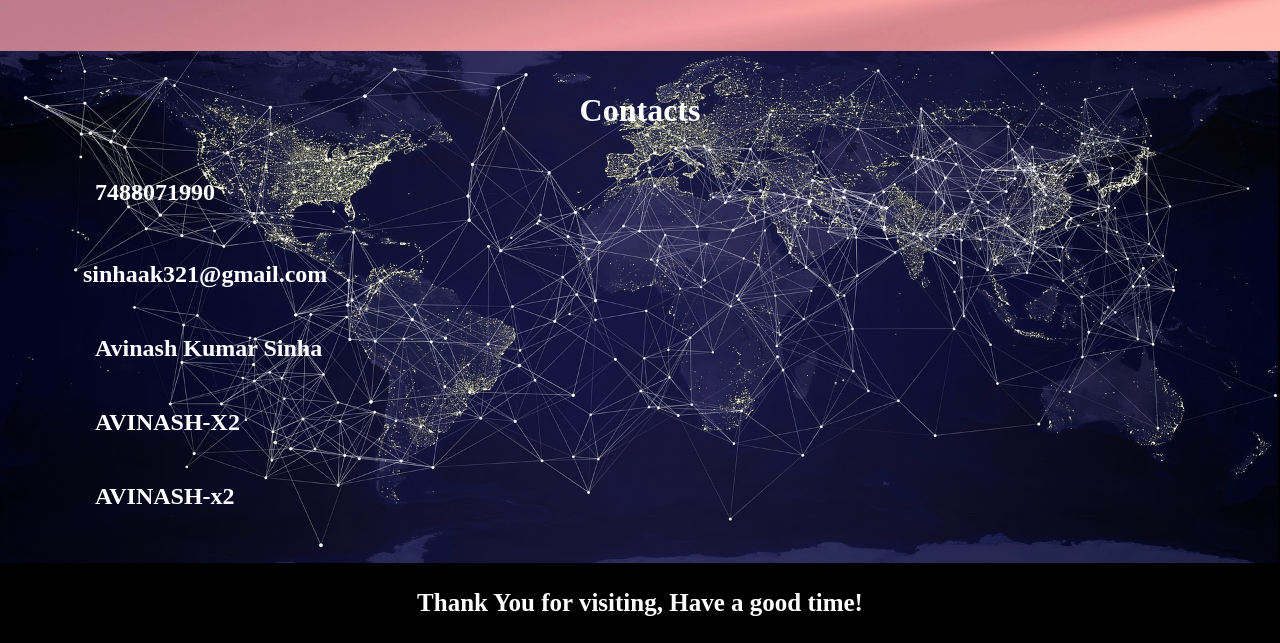
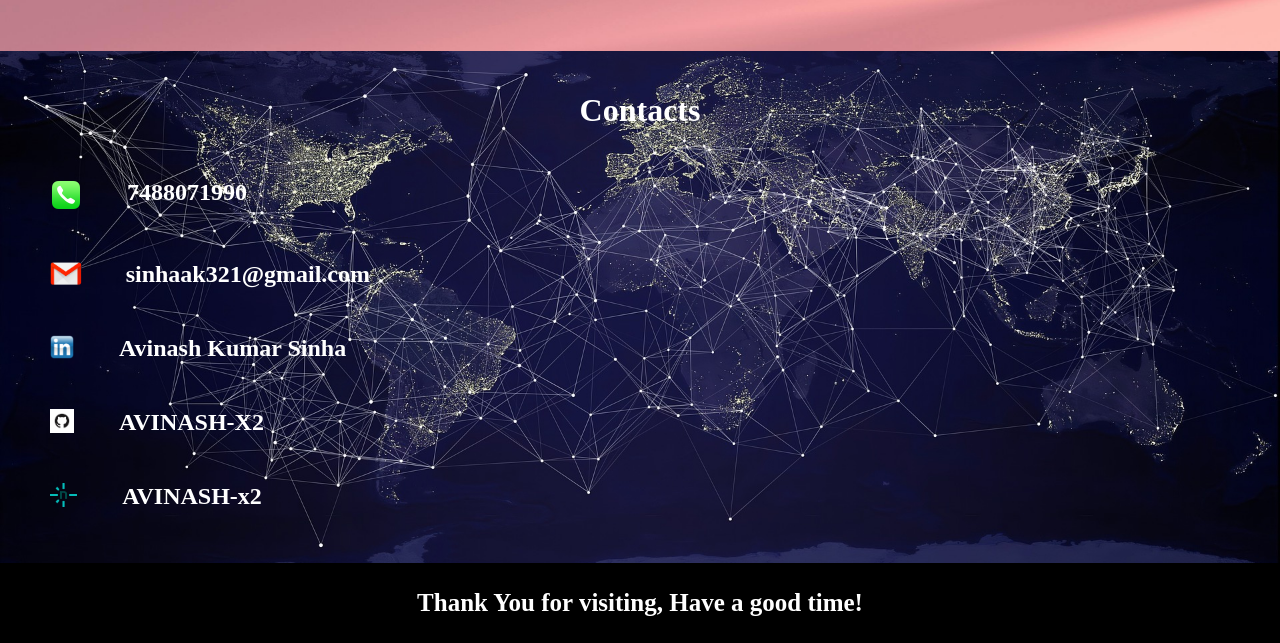
Before and after one commit to AVINASH-X2/Portfoliyo, a plain HTML site: page index.html in a window 1280 px wide. Shown: the part 1456-2099 px from the top of the page. Drawn offline with Linux system fonts and the light colour scheme; files that its build step writes are made by us from their sources; files whose address does not match are found by name.

Commit message:
Update index.html

```diff
--- a/index.html
+++ b/index.html
@@ -4,7 +4,7 @@
 <head>
     <meta charset="UTF-8">
     <meta name="viewport" content="width=device-width, initial-scale=1.0">
-    <link rel="stylesheet" href="css/style.css">
+    <link rel="stylesheet" href="style.css">
     <title>Portfolio</title>
 </head>
 
@@ -63,25 +63,25 @@
                 <h1>Contacts</h1>
             </div>
             <div id="phone">
-                <img src="/images/purepng.com-phone-iconsymbolsiconsapple-iosiosios-8-iconsios-8-721522596098aomr5.png"
+                <img src="purepng.com-phone-iconsymbolsiconsapple-iosiosios-8-iconsios-8-721522596098aomr5.png"
                     alt="">
                 <h2>7488071990</h2>
             </div>
             <div id="gmail">
-                <img src="/images/Gmail-Logo-2013-2020.png" alt="">
+                <img src="Gmail-Logo-2013-2020.png" alt="">
                 <h2>sinhaak321@gmail.com</h2>
             </div>
             <div id="linkedin">
-                <img src="/images/linkedIn_PNG8.png" alt="">
+                <img src="linkedIn_PNG8.png" alt="">
                 <h2><a target="_blank" href="https://www.linkedin.com/in/avinash-kumar-sinha-54304325a/">Avinash Kumar
                         Sinha</a></h2>
             </div>
             <div id="github">
-                <img src="/images/github.jpg" alt="">
+                <img src="github.jpg" alt="">
                 <h2><a target="_blank" href="https://github.com/AVINASH-X2">AVINASH-X2</a></h2>
             </div>
             <div id="netlify">
-                <img src="/images/netlify-icon-logo-7CF6AA9DC7-seeklogo.com.png" alt="">
+                <img src="netlify-icon-logo-7CF6AA9DC7-seeklogo.com.png" alt="">
                 <h2><a target="_blank" href="https://app.netlify.com/teams/avinash-x2/overview">AVINASH-x2</a></h2>
             </div>
         </div>
@@ -92,6 +92,6 @@
         </div>
     </div>
 </body>
-<script src="/js/script.js"></script>
+<script src="script.js"></script>
 
 </html>
```
